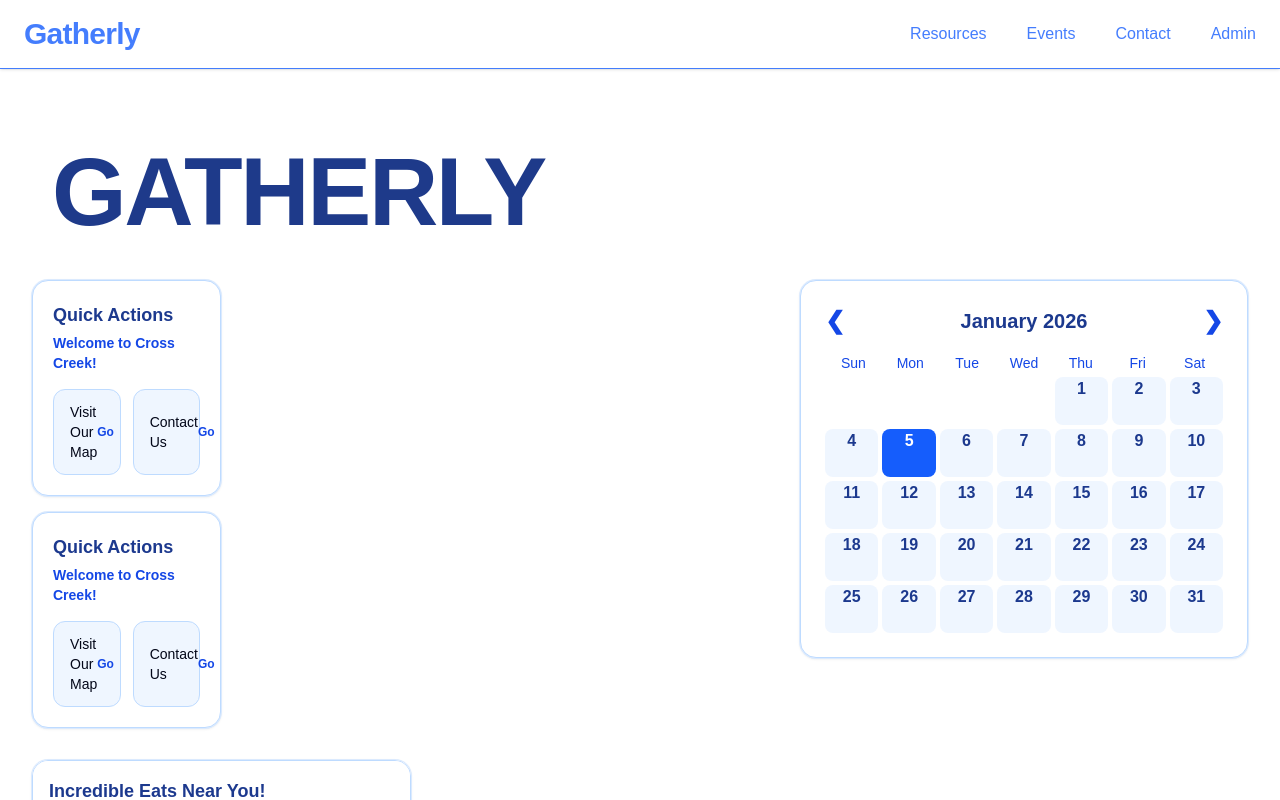
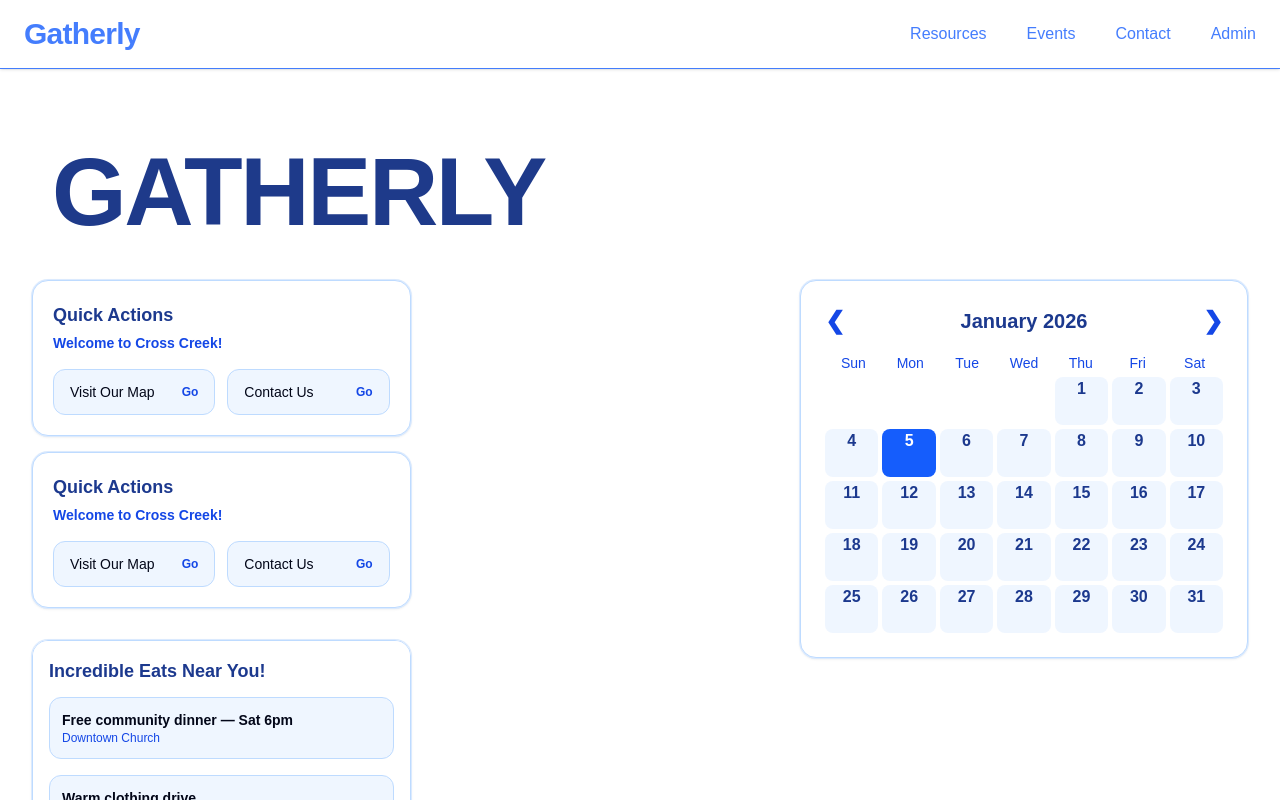
Before and after one commit to TSA-Group/tsa_group_starter, a Next.js app: page / in a window 1280 px wide. Shown: the top 800 px of the page. Built offline with nearby package versions, Linux system fonts and the light colour scheme.

Commit message:
Update page.tsx

```diff
--- a/app/page.tsx
+++ b/app/page.tsx
@@ -36,13 +36,12 @@ const cardPop: Variants = {
   },
 };
 
-// Actions for the first box (links)
+// Bring to other page
 const actions = [
   { label: "Visit Our Map", href: "/map" },
   { label: "Contact Us", href: "/contact" },
 ];
 
-// ✅ Named export for QuickActions
 export function QuickActions() {
   return (
     <motion.section
@@ -50,13 +49,13 @@ export function QuickActions() {
       variants={fadeUp}
       initial="hidden"
       animate="show"
-      className="flex flex-wrap gap-4"
+      className="flex flex-wrap gap-4 justify-center"
     >
-      {/* Box 1: with links */}
+      {/* Box 1 */}
       <motion.div
         layout
         variants={cardPop}
-        className="w-full sm:w-1/2 p-5 bg-white rounded-2xl border border-blue-200 ring-1 ring-blue-100 shadow-sm"
+        className="flex-1 min-w-[280px] max-w-[400px] p-5 bg-white rounded-2xl border border-blue-200 ring-1 ring-blue-100 shadow-sm"
       >
         <h3 className="text-lg font-semibold mb-1 text-blue-900">Quick Actions</h3>
         <p className="text-sm text-blue-700"><b>Welcome to Cross Creek!</b></p>
@@ -75,11 +74,11 @@ export function QuickActions() {
         </div>
       </motion.div>
 
-      {/* Box 2: identical visual box, no links */}
+      {/* Box 2 */}
       <motion.div
         layout
         variants={cardPop}
-        className="w-full sm:w-1/2 p-5 bg-white rounded-2xl border border-blue-200 ring-1 ring-blue-100 shadow-sm"
+        className="flex-1 min-w-[280px] max-w-[400px] p-5 bg-white rounded-2xl border border-blue-200 ring-1 ring-blue-100 shadow-sm"
       >
         <h3 className="text-lg font-semibold mb-1 text-blue-900">Quick Actions</h3>
         <p className="text-sm text-blue-700"><b>Welcome to Cross Creek!</b></p>
```
